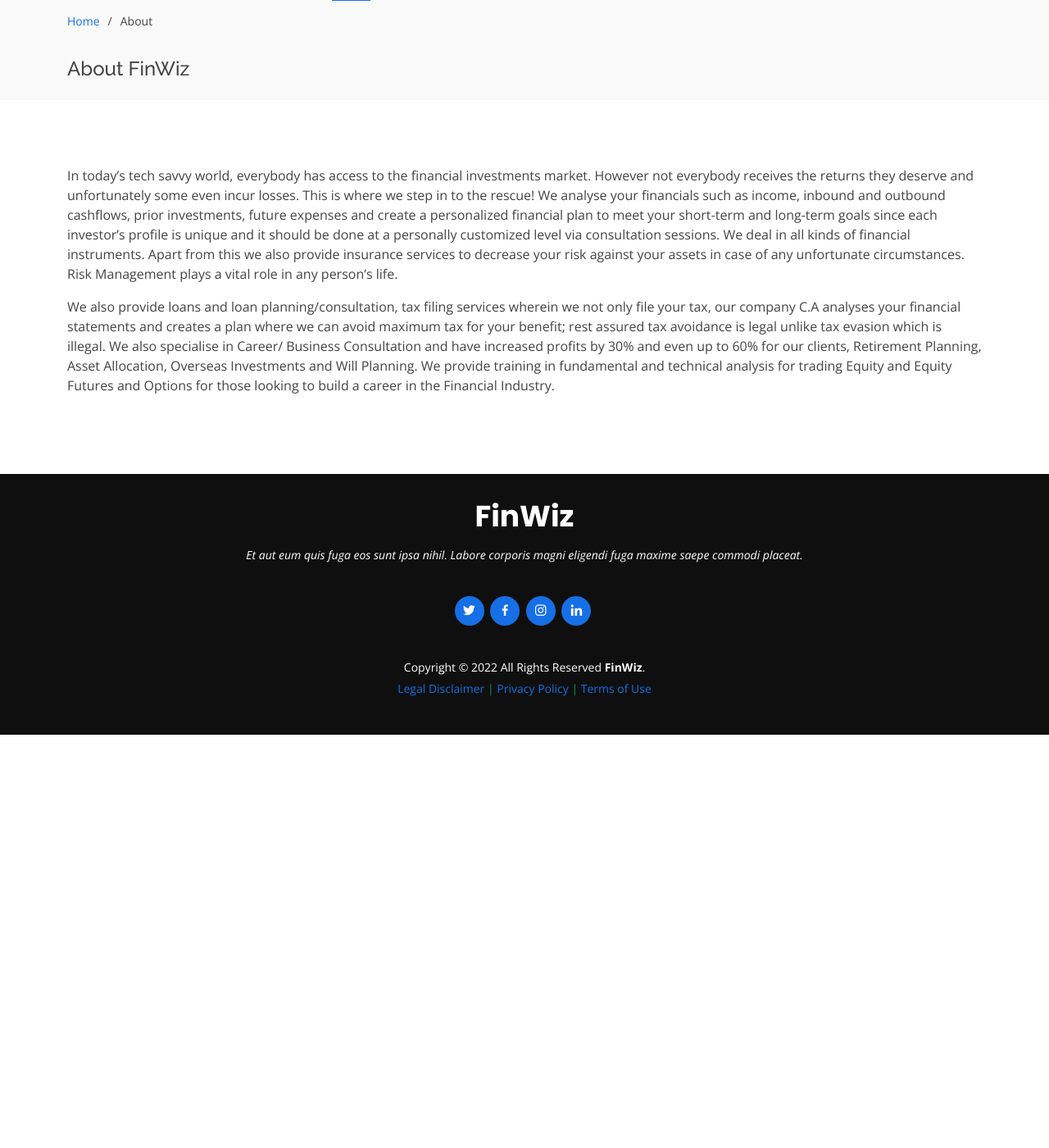
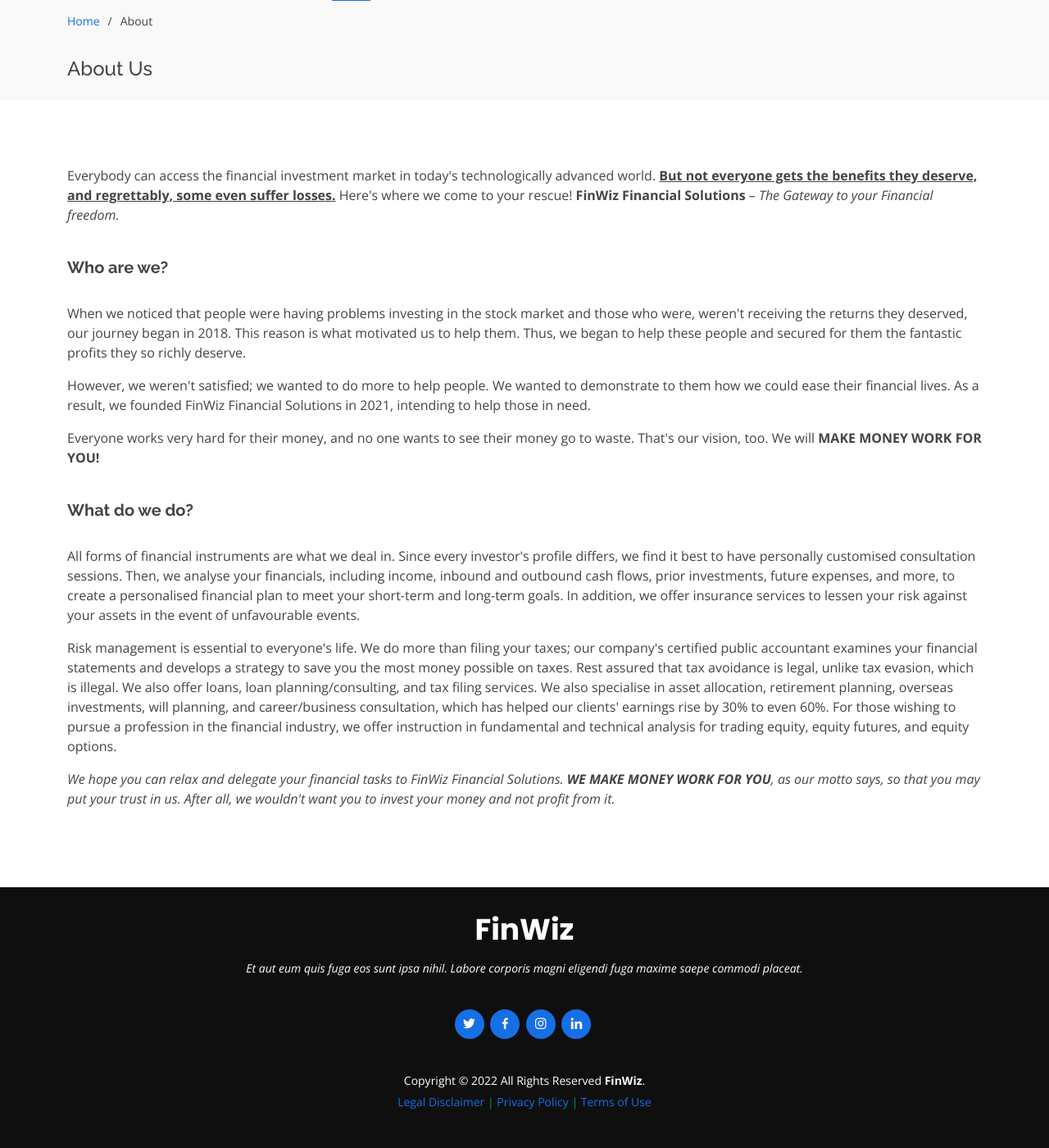
Before and after one commit to pissall20/finwiz, a Django app: page /about-us/ in a window 1280 px wide. Shown: the part 72-1472 px from the top of the page at 82% size. Before the commit the page ends 968 px from the top, so only its background shows below. Run offline with Django 4.2, Linux system fonts and the light colour scheme; some libraries are stand-ins or nearby versions.

Commit message:
Updated about us

```diff
--- a/website/templates/website/about.html
+++ b/website/templates/website/about.html
@@ -15,7 +15,7 @@
                 <li>About</li>
             </ol>
             <br>
-            <h4>About FinWiz</h4>
+            <h4>About Us</h4>
 
         </div>
     </section><!-- End Breadcrumbs -->
@@ -23,22 +23,42 @@
     <section class="inner-page">
         <div class="container">
 
-            <p>In today’s tech savvy world, everybody has access to the financial investments market. However not
-                everybody receives the returns they deserve and unfortunately some even incur losses. This is where we
-                step in to the rescue! We analyse your financials such as income, inbound and outbound cashflows, prior
-                investments, future expenses and create a personalized financial plan to meet your short-term and
-                long-term goals since each investor’s profile is unique and it should be done at a personally customized
-                level via consultation sessions. We deal in all kinds of financial instruments. Apart from this we also
-                provide insurance services to decrease your risk against your assets in case of any unfortunate
-                circumstances. Risk Management plays a vital role in any person’s life. </p>
+            <p>Everybody can access the financial investment market in today's technologically advanced world. <b><u>But not
+                everyone gets the benefits they deserve, and regrettably, some even suffer losses.</u></b> Here's where we come
+                to your rescue! <b>FinWiz Financial Solutions</b> – <i>The Gateway to your Financial freedom.</i></p>
 
-            <p>We also provide loans and loan planning/consultation, tax filing services wherein we not only file your
-                tax, our company C.A analyses your financial statements and creates a plan where we can avoid maximum
-                tax for your benefit; rest assured tax avoidance is legal unlike tax evasion which is illegal.
-                We also specialise in Career/ Business Consultation and have increased profits by 30% and even up to 60%
-                for our clients, Retirement Planning, Asset Allocation, Overseas Investments and Will Planning. We
-                provide training in fundamental and technical analysis for trading Equity and Equity Futures and Options
-                for those looking to build a career in the Financial Industry.</p>
+            <br>
+            <h5><b>Who are we?</b></h5><br>
+
+            <p>When we noticed that people were having problems investing in the stock market and those who were,
+                weren't receiving the returns they deserved, our journey began in 2018. This reason is what motivated us
+                to help them. Thus, we began to help these people and secured for them the fantastic profits they so
+                richly deserve.</p>
+            <p>However, we weren't satisfied; we wanted to do more to help people. We wanted to demonstrate to them how
+                we could ease their financial lives. As a result, we founded FinWiz Financial Solutions in 2021,
+                intending to help those in need.</p>
+            <p>Everyone works very hard for their money, and no one wants to see their money go to waste. That's our
+                vision, too. We will <strong>MAKE MONEY WORK FOR YOU!</strong></p>
+
+            <br>
+            <h5><b>What do we do?</b></h5><br>
+
+            <p>All forms of financial instruments are what we deal in. Since every investor's profile differs, we find
+                it best to have personally customised consultation sessions. Then, we analyse your financials, including
+                income, inbound and outbound cash flows, prior investments, future expenses, and more, to create a
+                personalised financial plan to meet your short-term and long-term goals. In addition, we offer insurance
+                services to lessen your risk against your assets in the event of unfavourable events.</p>
+            <p>Risk management is essential to everyone's life. We do more than filing your taxes; our company's
+                certified public accountant examines your financial statements and develops a strategy to save you the
+                most money possible on taxes. Rest assured that tax avoidance is legal, unlike tax evasion, which is
+                illegal. We also offer loans, loan planning/consulting, and tax filing services. We also specialise in
+                asset allocation, retirement planning, overseas investments, will planning, and career/business
+                consultation, which has helped our clients' earnings rise by 30% to even 60%. For those wishing to
+                pursue a profession in the financial industry, we offer instruction in fundamental and technical
+                analysis for trading equity, equity futures, and equity options.</p>
+            <p><i>We hope you can relax and delegate your financial tasks to FinWiz Financial Solutions. <strong>WE MAKE MONEY WORK
+                FOR YOU</strong>, as our motto says, so that you may put your trust in us. After all, we wouldn't want you to
+                invest your money and not profit from it.</i></p>
         </div>
     </section>
 
@@ -54,6 +74,9 @@
 
 
 
+
+
+
 </script>
 
 {% endblock content %}
```
